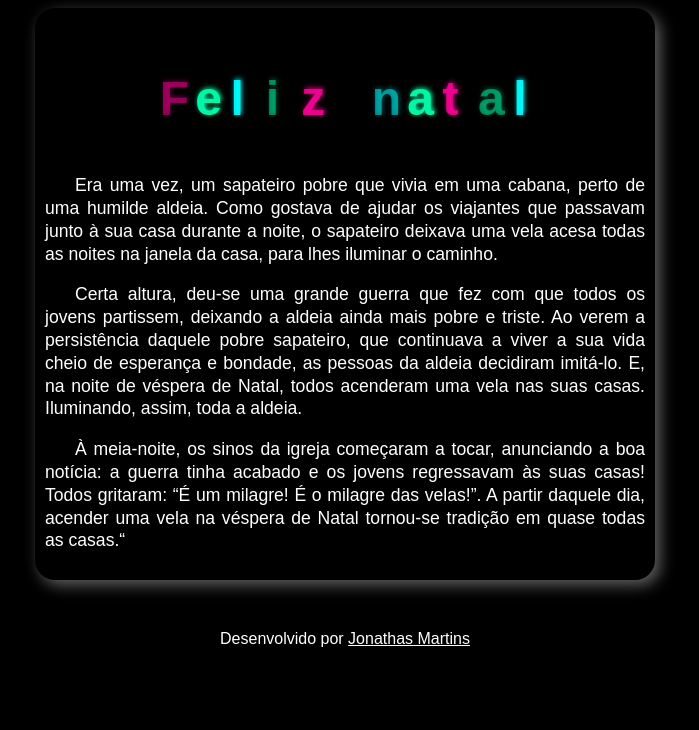
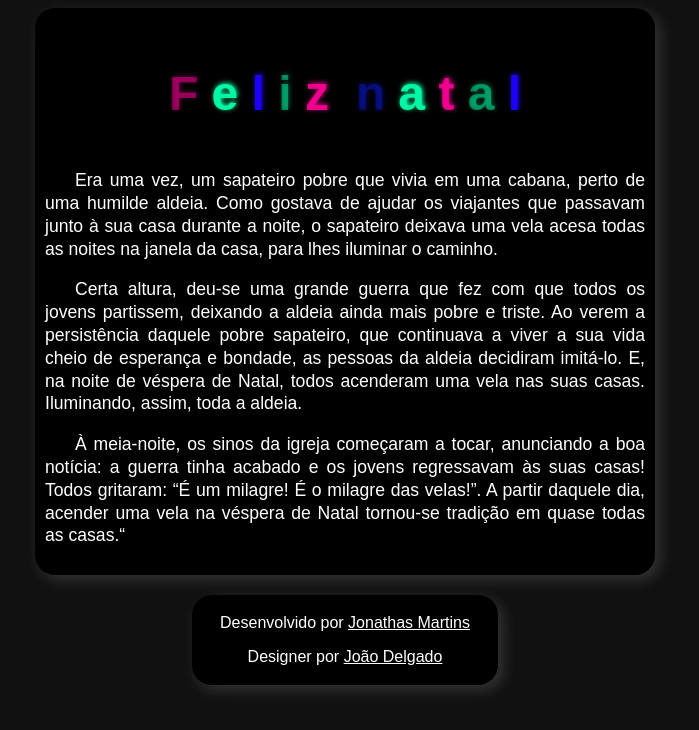
Before and after one commit to JhonAI13/Luzes_de_natal, a plain HTML site: page Pagina/index.html in a window 1280 px wide. Shown: the whole page, without its empty margins (295-994 px from the left). Drawn offline with Linux system fonts and the light colour scheme.

Commit message:
Terminado Arrumado.

```diff
--- a/Pagina/index.html
+++ b/Pagina/index.html
@@ -10,12 +10,12 @@
 </head>
 <body>
     <div>
-    <ul class="lightrope">
+    <ul class="luzesColoridas">
         <li>F</li>
         <li>e</li>
         <li>l</li>
         <li>i</li>
-        <li>z</li>
+        <li>z </li>
         <li></li>
         <li>n</li>
         <li>a</li>
@@ -39,6 +39,10 @@
         tradição em quase todas as casas.“</p>
     </main>
 </div>
-    <footer>Desenvolvido por <a href="https://github.com/JhonAI13">Jonathas Martins</a></footer>
+    <footer>
+        <p> Desenvolvido por <a href="https://github.com/JhonAI13">Jonathas Martins</a></p>
+        <p> Designer por <a href="https://github.com/delgado95">João Delgado</a>
+        </p>
+    </footer>
 </body>
 </html>
--- a/Pagina/style.css
+++ b/Pagina/style.css
@@ -2,13 +2,17 @@
 
 * {
     font-family: Arial, Helvetica, sans-serif;
-    background-color: black;
     color: white;
 }
 
+body {
+    background-color: rgb(17, 17, 17);
+}
+
 div {
+    background-color: black;
     border-radius: 20px;
-    box-shadow: 5px 5px 15px #616161;
+    box-shadow: 5px 5px 15px #c5c5c533;
     width: 600px;
     padding: 10px;
     margin: auto;
@@ -28,7 +32,11 @@ footer {
     background-color: black;
     color: white;
     text-align: center;
-    padding: 10px;
+    width: 300px;
+    padding: 3px;
+    margin: 20px auto ;
+    border-radius: 20px;
+    box-shadow: 5px 5px 15px #c5c5c533;
 }
 
 ul {
@@ -37,47 +45,37 @@ ul {
     text-align: center;
 }
 
-.lightrope li {
-    position: relative;
-    animation-fill-mode: both;
+/* Quando menor que 720px o tamanho lateral da tela, acontecera tudo aquilo */
+@media (max-width: 720px) {
+    body {
+        width: 9v7w;
+    }
+
+    p {
+        font-size: 1rem;
+    }
+
+    ul {
+        font-size: 9vw;
+    }
+
+    div {
+        width: 80vw;
+        margin: auto;
+    }
+    footer {
+        width: 80vw;
+    }
+}
+
+/* Daqui em diante é para fazer o "Feliz natal piscar. */
+.luzesColoridas li {
     animation-iteration-count: infinite;
-    list-style: none;
-    margin: 0;
-    padding: 0;
-    display: block;
-    width: 12px;
-    height: 28px;
-    border-radius: 50%;
-    margin: 5px;
     display: inline-block;
     color: rgba(0, 247, 165, 1);
     text-shadow: 1px -1px 5px rgba(0, 247, 165, 1);
     animation-name: flash-1;
     animation-duration: 1s;
-}
-.lightrope li:nth-child(2n+1) {
-    color: rgba(0, 255, 255, 1);
-    text-shadow: 1px -1px 5px rgba(0, 255, 255, 0.5);
-    animation-name: flash-2;
-    animation-duration: 0.4s;
-}
-.lightrope li:nth-child(4n+1) {
-    color: rgba(247, 0, 148, 1);
-    text-shadow: 1px -1px 5px rgba(247, 0, 148, 1);
-    animation-name: flash-3;
-    animation-duration: 1.1s;
-}
-.lightrope li:nth-child(odd) {
-    animation-duration: 1.8s;
-}
-.lightrope li:nth-child(3n+1) {
-    animation-duration: 1.4s;
-}
-.lightrope li:last-child:after {
-    content: none;
-}
-.lightrope li:first-child {
-    margin-left: -40px;
 }
 @keyframes flash-1 {
     0%, 100% {
@@ -89,15 +87,27 @@ ul {
         text-shadow: 1px -1px 5px rgba(0, 247, 165, 0.2);
    }
 }
+.luzesColoridas li:nth-child(2n+1) {
+    color: rgb(30, 0, 255);
+    text-shadow: 1px -1px 5px rgba(0, 255, 255, 0.5);
+    animation-name: flash-2;
+    animation-duration: 0.4s;
+}
 @keyframes flash-2 {
     0%, 100% {
-        color: rgba(0, 255, 255, 1);
-        text-shadow: 1px -1px 5px rgba(0, 255, 255, 1);
+        color: rgb(30, 0, 255);
+        text-shadow: 1px -1px 5px rgb(30, 0, 255);
    }
     50% {
-        color: rgba(0, 255, 255, 0.4);
-        text-shadow: 1px -1px 5px rgba(0, 255, 255, 0.2);
+        color: rgba(0, 60, 255, 0.2);
+        text-shadow: 1px -1px 5px rgba(0, 60, 255, 0.2) ;
    }
+}
+.luzesColoridas li:nth-child(4n+1) {
+    color: rgb(0, 29, 247);
+    text-shadow: 1px -1px 5px rgba(247, 0, 148, 1);
+    animation-name: flash-3;
+    animation-duration: 1.1s;
 }
 @keyframes flash-3 {
     0%, 100% {
@@ -109,3 +119,14 @@ ul {
         text-shadow: 1px -1px 5px rgba(247, 0, 148, 0.2);
    }
 }
+
+.luzesColoridas li:nth-child(odd) {
+    animation-duration: 1.8s;
+}
+.luzesColoridas li:nth-child(3n+1) {
+    animation-duration: 1.4s;
+}
+
+.luzesColoridas li:first-child {
+    margin-left: -40px;
+}
```
